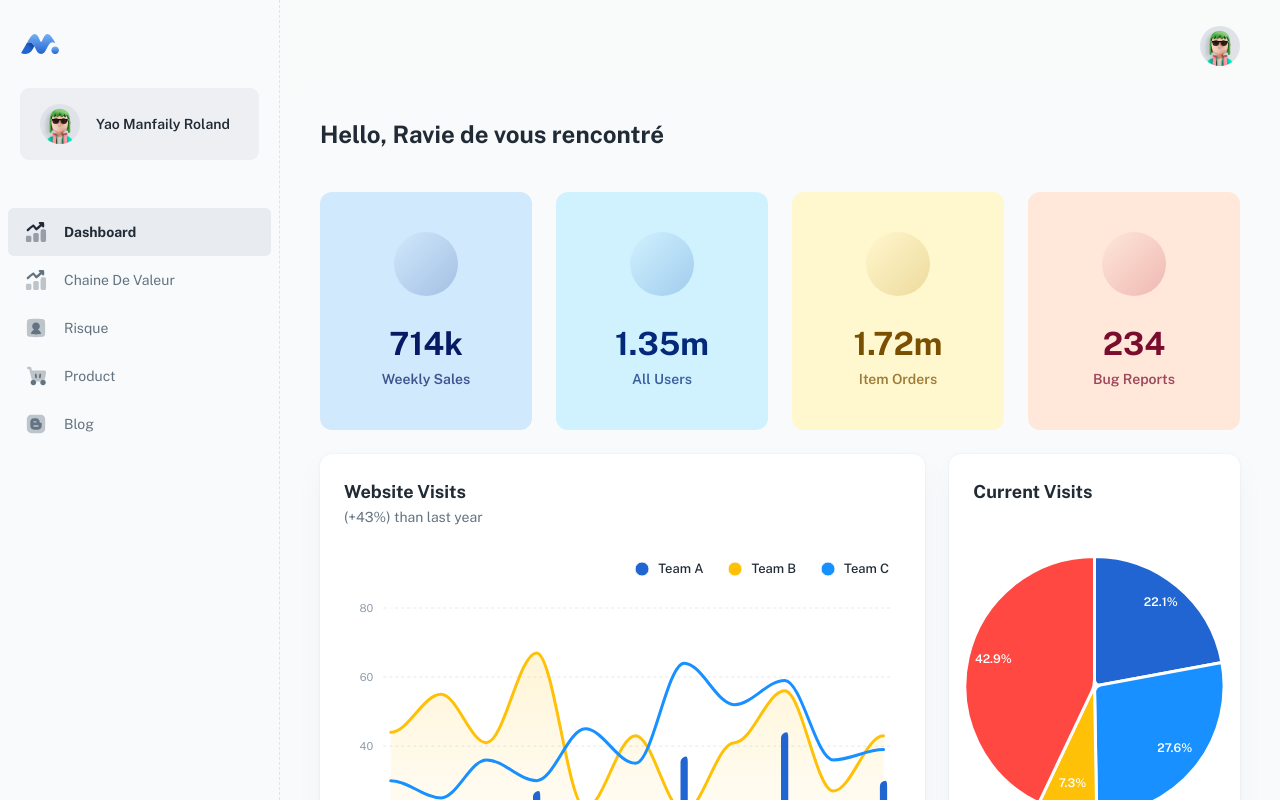
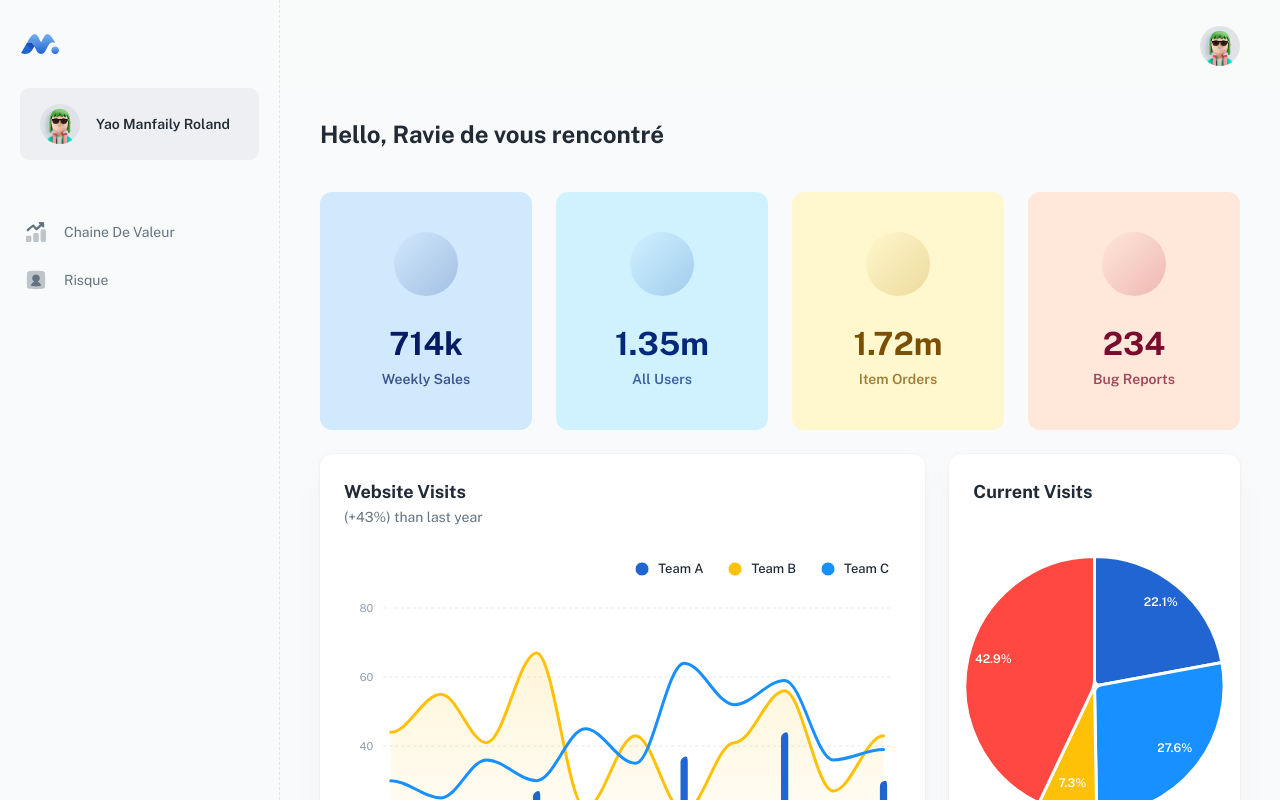
Before and after one commit to 07Manfaily/cvc, a React (Create React App) app: page /dashboard/app in a window 1280 px wide. Shown: the top 800 px of the page. Built offline with nearby package versions, Linux system fonts and the light colour scheme; some icons are missing; a web font is replaced by a local one.

Commit message:
Update config.js

```diff
--- a/src/layouts/dashboard/nav/config.js
+++ b/src/layouts/dashboard/nav/config.js
@@ -6,11 +6,11 @@ import SvgColor from '../../../components/svg-color';
 const icon = (name) => <SvgColor src={`/assets/icons/navbar/${name}.svg`} sx={{ width: 1, height: 1 }} />;
 
 const navConfig = [
-  {
-    title: 'dashboard',
-    path: '/dashboard/app',
-    icon: icon('ic_analytics'),
-  },
+  // {
+  //   title: 'dashboard',
+  //   path: '/dashboard/app',
+  //   icon: icon('ic_analytics'),
+  // },
   {
     title: 'chaine de valeur',
     path: '/dashboard/chaine-de-valeur',
@@ -22,16 +22,16 @@ const navConfig = [
     icon: icon('ic_user'),
   },
 
-  {
-    title: 'product',
-    path: '/dashboard/products',
-    icon: icon('ic_cart'),
-  },
-  {
-    title: 'blog',
-    path: '/dashboard/blog',
-    icon: icon('ic_blog'),
-  },
+  // {
+  //   title: 'product',
+  //   path: '/dashboard/products',
+  //   icon: icon('ic_cart'),
+  // },
+  // {
+  //   title: 'blog',
+  //   path: '/dashboard/blog',
+  //   icon: icon('ic_blog'),
+  // },
 
 ];
 
```
